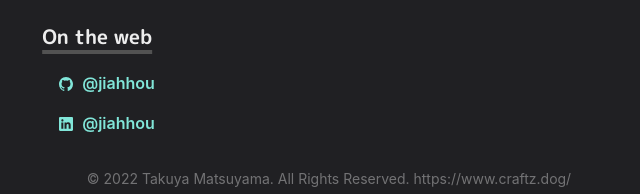
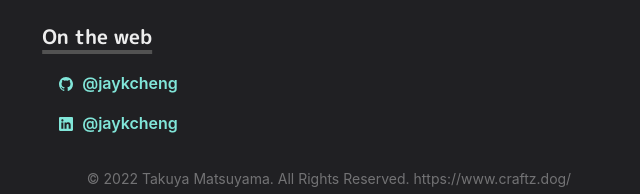
Before and after one commit to jaykaicheng/jaykaicheng-homepage, a Next.js app: page / in a window 1280 px wide. Shown: the part 1118-1312 px from the top of the page, without its empty margins (311-951 px from the left). Built offline with nearby package versions, Linux system fonts and the light colour scheme.

Commit message:
refactor jiahhou to jaykcheng

```diff
--- a/components/navbar.js
+++ b/components/navbar.js
@@ -83,7 +83,7 @@ const Navbar = props => {
           </LinkItem>
           <LinkItem
             target="_blank"
-            href="https://github.com/jiahhou/jiahhou-homepage"
+            href="https://github.com/jaykcheng/jaykcheng-homepage"
             path={path}
             display="inline-flex"
             alignItems="center"
@@ -117,7 +117,7 @@ const Navbar = props => {
                 </NextLink>
                 <MenuItem
                   as={Link}
-                  href="https://github.com/jiahhou/jiahhou-homepage"
+                  href="https://github.com/jaykcheng/jaykcheng-homepage"
                 >
                   View Source
                 </MenuItem>
--- a/package.json
+++ b/package.json
@@ -1,5 +1,5 @@
 {
-  "name": "jiahhou-homepage",
+  "name": "jaykcheng-homepage",
   "version": "1.0.0",
   "description": "Jay's website",
   "scripts": {
--- a/pages/index.js
+++ b/pages/index.js
@@ -162,24 +162,24 @@ const Home = () => {
           </Heading>
           <List>
             <ListItem>
-              <Link href="https://github.com/jiahhou" target="_blank">
+              <Link href="https://github.com/jaykcheng" target="_blank">
                 <Button
                   variant="ghost"
                   colorScheme="teal"
                   leftIcon={<Icon as={IoLogoGithub}
                   />}>
-                    @jiahhou
+                    @jaykcheng
                 </Button>
               </Link>
             </ListItem>
             <ListItem>
-              <Link href="https://linkedin.com/in/jiahhou" target="_blank">
+              <Link href="https://linkedin.com/in/jaykcheng" target="_blank">
                 <Button
                   variant="ghost"
                   colorScheme="teal"
                   leftIcon={<Icon as={IoLogoLinkedin}
                   />}>
-                    @jiahhou
+                    @jaykcheng
                 </Button>
               </Link>
             </ListItem>
--- a/pages/works/buff-parking.js
+++ b/pages/works/buff-parking.js
@@ -41,8 +41,8 @@ const Work = () => {
           </ListItem>
           <ListItem>
             <Meta>Source</Meta>
-              <Link href='https://github.com/jiahhou/Buffalo-Parking-Data'>
-              https://github.com/jiahhou/Buffalo-Parking-Data<ExternalLinkIcon mx="2px" />
+              <Link href='https://github.com/jaykcheng/Buffalo-Parking-Data'>
+              https://github.com/jaykcheng/Buffalo-Parking-Data<ExternalLinkIcon mx="2px" />
               </Link>
           </ListItem>
         </List>
--- a/pages/works/mosaic-maker.js
+++ b/pages/works/mosaic-maker.js
@@ -57,8 +57,8 @@ const Work = () => {
           </ListItem>
           <ListItem>
             <Meta>Source</Meta>
-              <Link href='https://github.com/jiahhou/Mosaic-Maker/tree/heroku-test2'>
-              https://github.com/jiahhou/Mosaic-Maker/<ExternalLinkIcon mx="2px" />
+              <Link href='https://github.com/jaykcheng/Mosaic-Maker/tree/heroku-test2'>
+              https://github.com/jaykcheng/Mosaic-Maker/<ExternalLinkIcon mx="2px" />
               </Link>
           </ListItem>
         </List>
```
Also changed, not shown: 1 other file (tests, documents, lock files or other folders).
